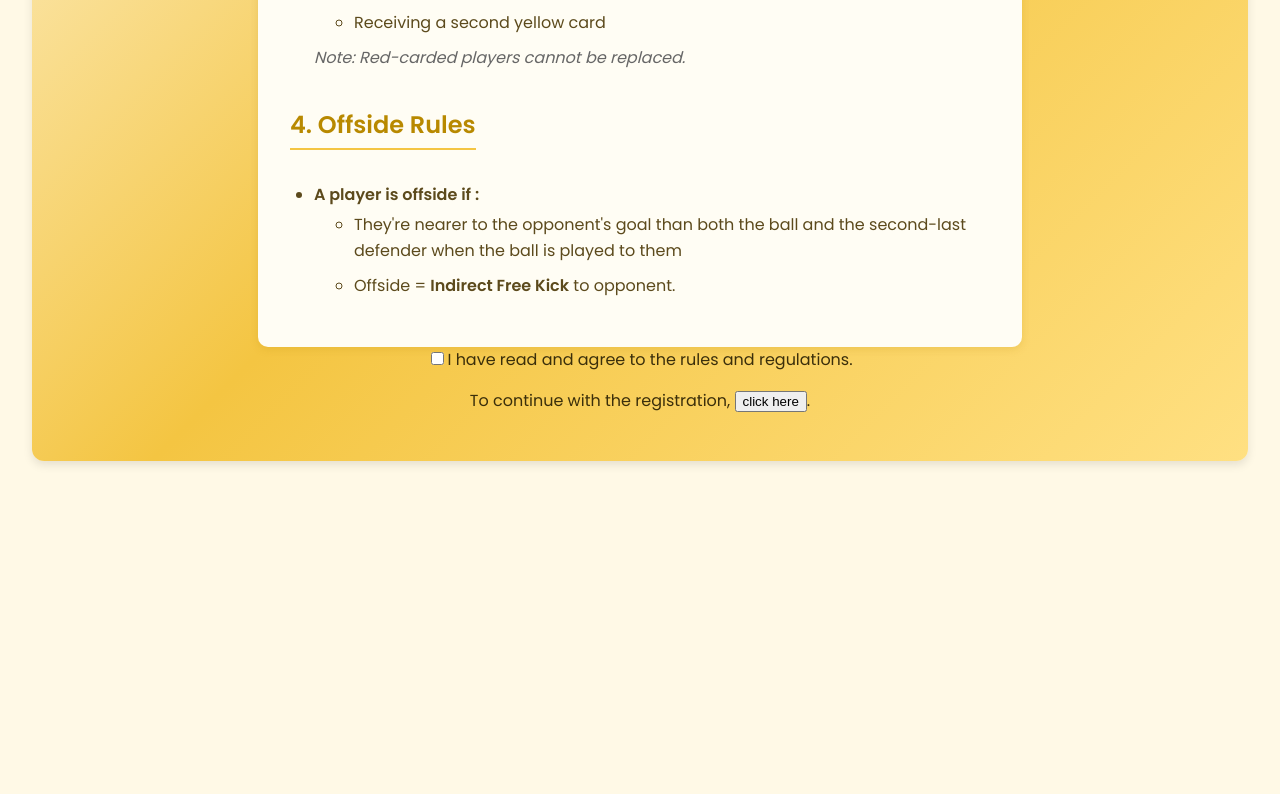
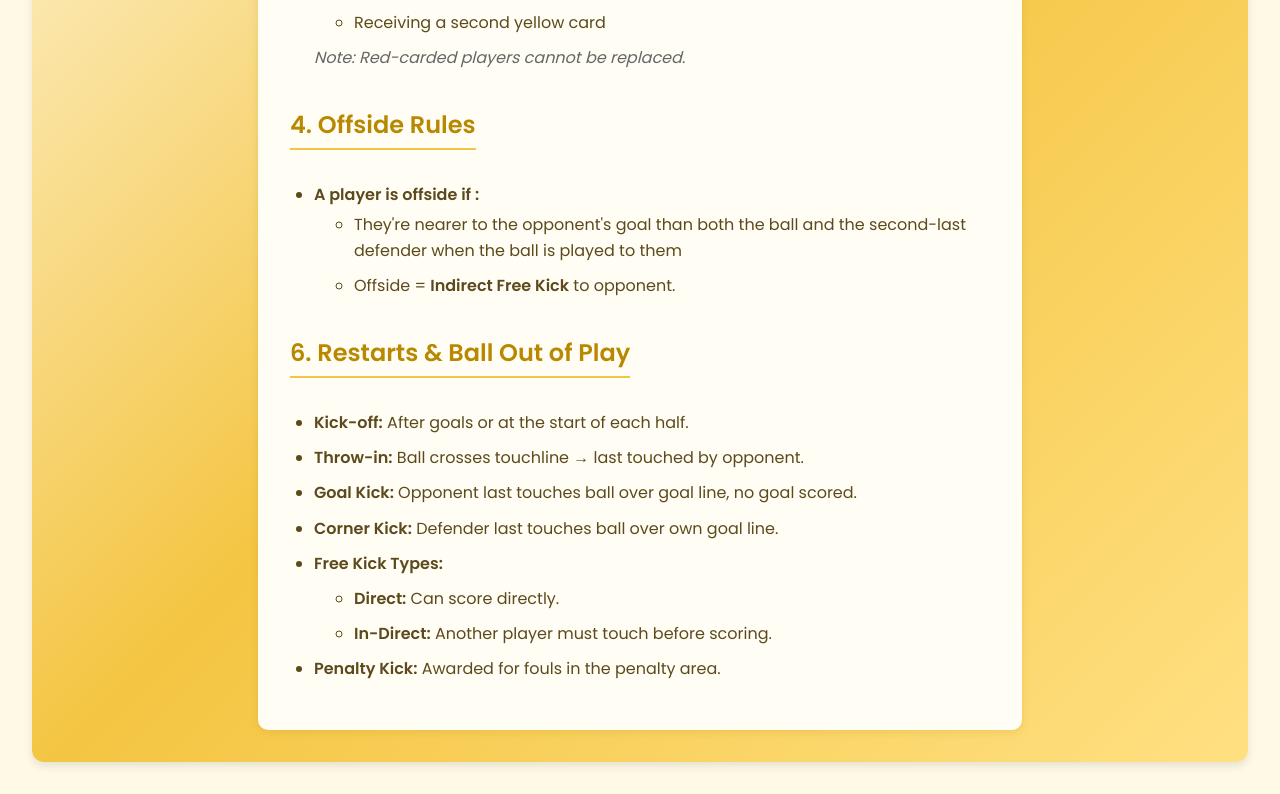
Before and after one commit to patel-vansh1607/lcon-, a React (Create React App) app: page / in a window 1280 px wide. Shown: the part 1708-2502 px from the top of the page. Before the commit the page ends 2201 px from the top, so only its background shows below. Built offline with nearby package versions, Linux system fonts and the light colour scheme.

Commit message:
adding rules

```diff
--- a/src/components/Tournament.js
+++ b/src/components/Tournament.js
@@ -88,13 +88,25 @@ useEffect(() => {
             <ul>
               <li>They're nearer to the opponent's goal than both the ball and the second-last defender when the ball is played to them</li>
               <li>Offside = <strong>Indirect Free Kick</strong> to opponent.</li>
-
             </ul>
           </li>
         </ul>
+        <h2>6. Restarts & Ball Out of Play</h2>
+          <ul>
+            <li><strong>Kick-off:</strong> After goals or at the start of each half.</li>
+            <li><strong>Throw-in:</strong> Ball crosses touchline → last touched by opponent.</li>
+            <li><strong>Goal Kick:</strong> Opponent last touches ball over goal line, no goal scored.</li>
+            <li><strong>Corner Kick:</strong> Defender last touches ball over own goal line.</li>
+            <li><strong>Free Kick Types:</strong></li>
+              <ul>
+                <li><strong>Direct:</strong>  Can score directly.</li>
+                <li><strong>In-Direct:</strong> Another player must touch before scoring.</li>
+              </ul>
+            <li><strong>Penalty Kick:</strong> Awarded for fouls in the penalty area.</li>
+          </ul>
         </div>
         <div className="continue-section">
-        <label className="checkbox-label">
+        {/* <label className="checkbox-label">
             <input
             type="checkbox"
             onChange={() => setAgreed(!agreed)}
@@ -103,7 +115,7 @@ useEffect(() => {
         </label>
         <p className="continue-text">
             To continue with the registration, <button  onClick={handleContinue}>click here</button>.
-        </p>
+        </p> */}
         </div>
       </div>
     </>
```
